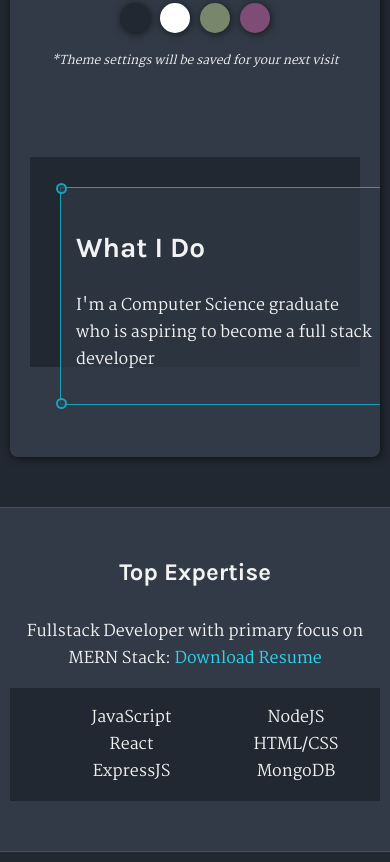
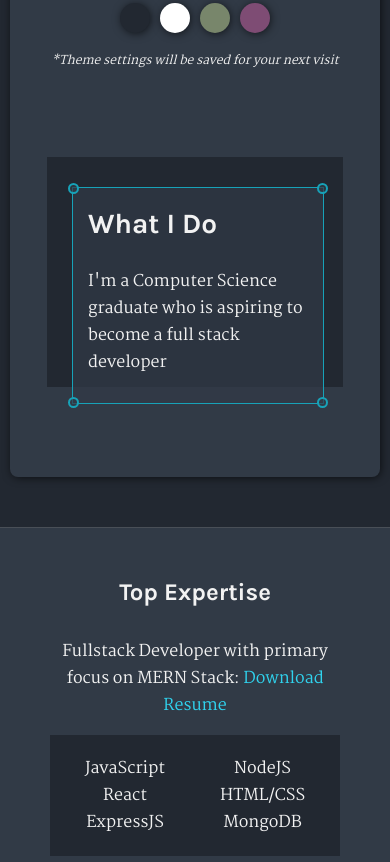
Before and after one commit to Mohamed-Gibreel/Portfolio, a plain HTML site: page index.html in a window 390 px wide. Shown: the part 662-1524 px from the top of the page. Drawn offline with Linux system fonts and the light colour scheme.

Commit message:
Optimized Mobile UI

```diff
--- a/index.html
+++ b/index.html
@@ -86,6 +86,7 @@
                             <li>HTML/CSS</li>
                             <li>MongoDB</li>
                         </ul>
+                        <ul class="mobile" style="display: none"></ul>
                     </div>
 
 
--- a/resources/css/style.css
+++ b/resources/css/style.css
@@ -20,6 +20,11 @@ body {
 
 body, *{
     transition: 0.3s;
+}
+
+ul{
+    margin: 20px;
+    padding: 0px;
 }
 
 h1,
@@ -326,7 +331,11 @@ textarea {
     display:grid;
     grid-template-columns: repeat(auto-fit, minmax(320px, 1fr));
     gap:20px;
-    justify-content: center;
+    justify-items: center;
+}
+
+.post-wrapper div{
+    margin:0 auto;
 }
 
 .post{
@@ -477,8 +486,27 @@ textarea {
                             "right-column";
         overflow: hidden;
     }
-
     .right-column{
         justify-content: center;
     }
+    #preview-shadow{
+        padding-left:25px;
+        padding-right: 11px;
+        width: 260px;
+        height: 200px;
+    }
+    #preview{
+        width: 220px;
+        height: 185px;
+    }
+    #preview h3{
+        margin-top:4px
+    }
+    .about-wrapper{
+        justify-items: center;
+    }
+    .about-me{
+        width: 290px;
+        text-align: center;
+    }
 }
```
